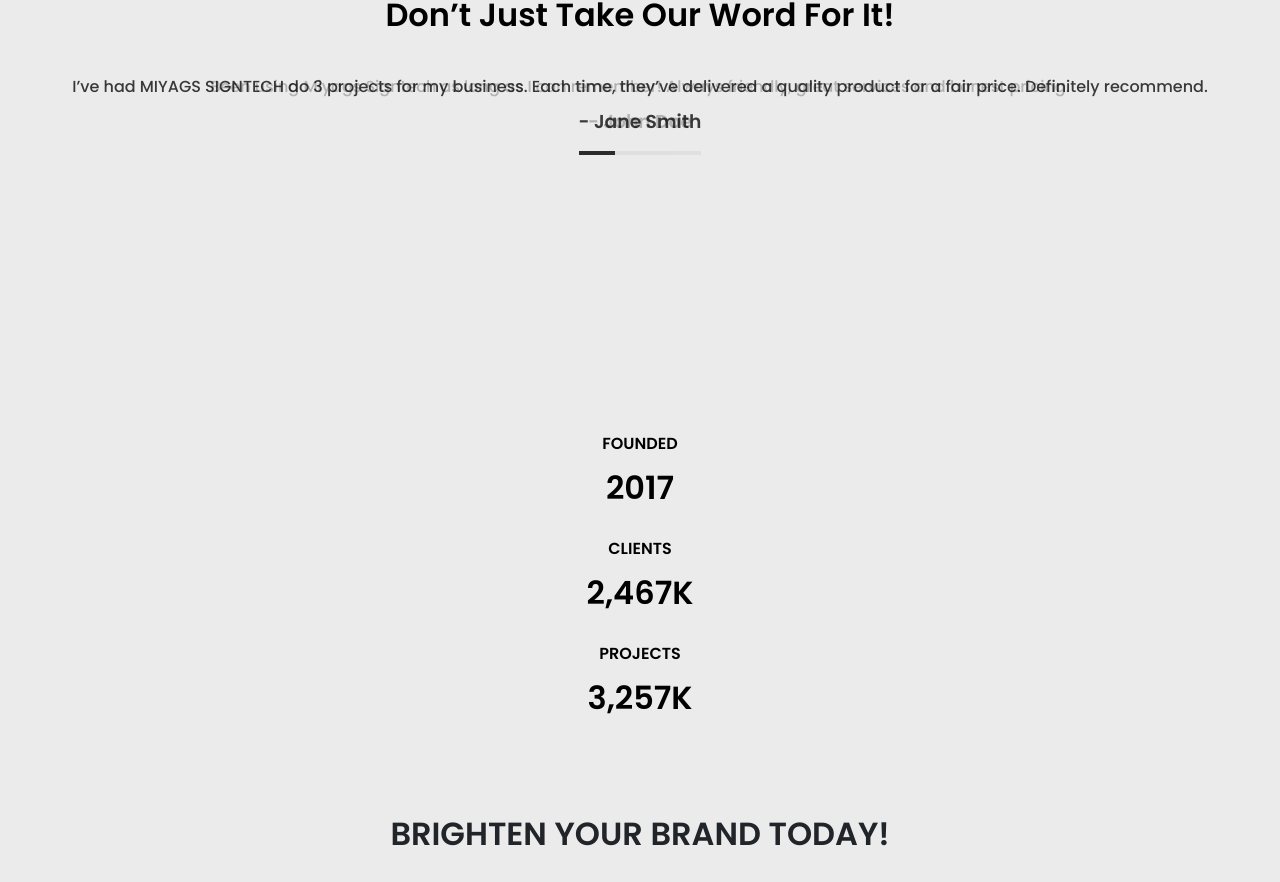
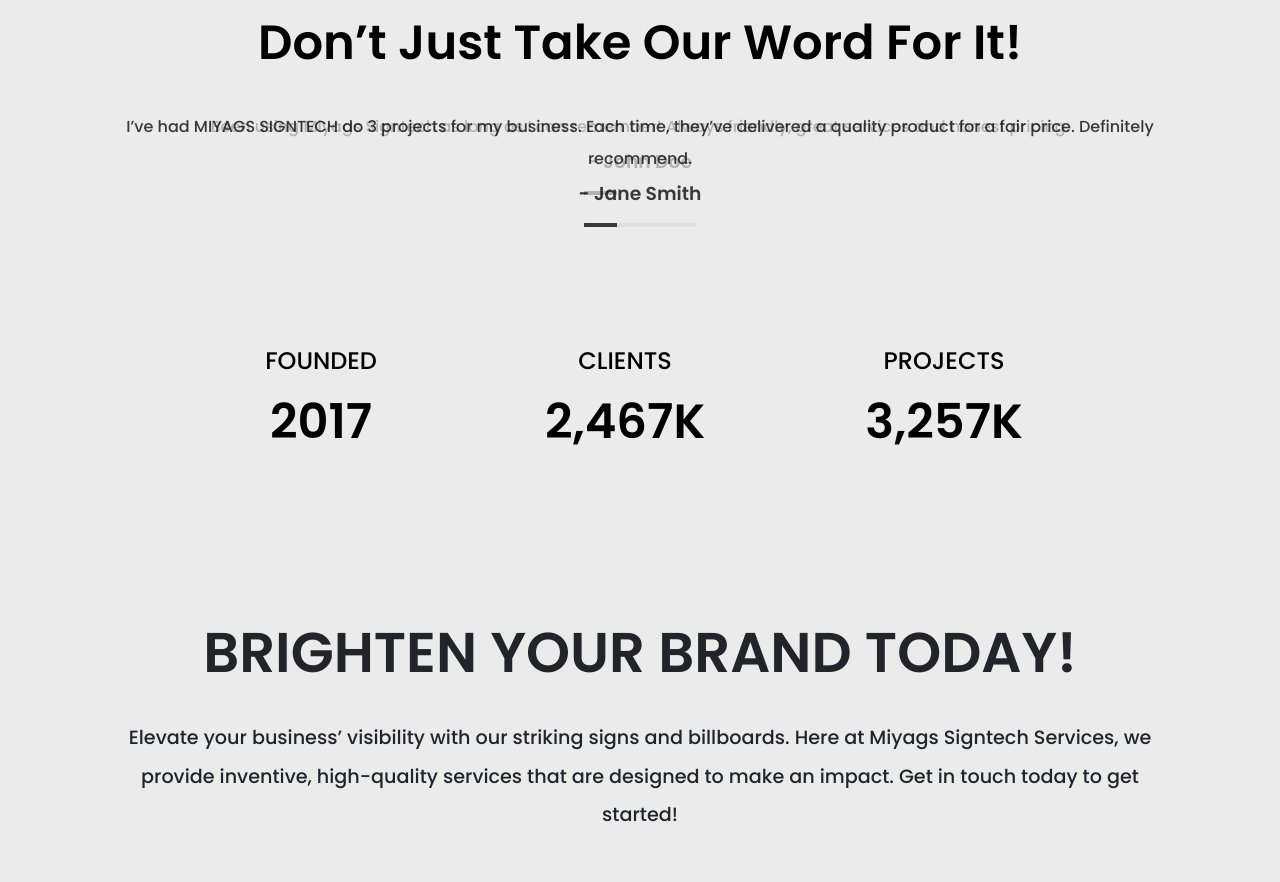
Before and after one commit to reyntors/Miyags-Signtech-Services-Website, a React (Create React App) app: page / in a window 1280 px wide. Shown: the part 3241-4123 px from the top of the page. Built offline with nearby package versions, Linux system fonts and the light colour scheme.

Commit message:
responsive

```diff
--- a/src/components/Feedbacks/feedbacks.css
+++ b/src/components/Feedbacks/feedbacks.css
@@ -2,12 +2,11 @@
     justify-content: center;
     align-items: center;
     text-align: center;
-    width: 100%;
+    width: 100vw;
     padding: 5rem;
     height: 70rem;
     background: #ebebeb;
     color: black;
-    padding-bottom: 1rem;
 }
 
 .feedback-container{
@@ -20,7 +19,7 @@
 
 
 .feedback-sub{
-    font-size: 2rem;
+    font-size: 3rem;
     font-weight: 600;
     color: black;
 }
@@ -45,20 +44,6 @@
     opacity: 0;
   }
 
-@media screen and (min-width: 1024px) {
-
-
-    #feedbacks{
-        justify-content: center;
-        align-items: center;
-        text-align: center;
-        width: 100%;
-        padding: 5rem;
-        height: 70rem;
-        background: #ebebeb;
-        color: black;
-        padding-bottom: 1rem;
-    }
 
 
 .project-container{
@@ -113,100 +98,7 @@
     background: #4a4a4b;
 }
 
-
-}
-
-  @media screen and (max-width: 768px) {
-    #feedbacks{
-        justify-content: center;
-        align-items: center;
-        text-align: center;
-        width: 100%;
-        padding: 5rem;
-        height: 70rem;
-        background: #ebebeb;
-        color: black;
-        padding-bottom: 1rem;
-    }
-
-    .project-container{
-        position: relative;
-        top: 8rem;
-        display: block;
-        justify-content: center;
-        padding: 5rem;
-        gap: 10rem;
-    }
-
-    .founded h1 , .clients h1, .projects h1{
-        font-weight: 600;
-        font-size: 1rem;
-    }
-
-    .founded p , .clients p, .projects p{
-        font-weight: 600;
-        font-size: 2rem;
-    }
-
-    .light-up{
-
-        color: #212529;
-        width: 100%;
-        border-radius: 10px;
-        margin-top: 4rem;
-    }
-
-    .light-up h1{
-        font-size: 2rem;
-        width: 100%;
-    }
-
-    .light-up p{
-
-        margin-top: 1rem;
-        line-height: 1.2;
-        font-size: 1rem;
-        text-align: left;
-    }
-
-    .light-up button{
-        margin-top: 1rem;
-        background: #000000;
-        border: none;
-        padding: 20px;
-        border-radius: 5px;
-        color: white;
-        font-weight: 400;
-        transform: scale(1);
-        transition: transform 0.3s ease;
-    }
-
-    .light-up button:hover{
-        transform: scale(1.2);
-        background: #4a4a4b;
-    }
-
-    .loading-bar-container {
-        width: 10%;
-        height: 4px;
-        background: #ddd;
-        position: relative;
-        overflow: hidden;
-        margin: 10px auto;
-
-        justify-content: center;
-        align-items: center;
-    }
-
-    .loading-bar {
-        height: 100%;
-        width: 0%;
-        background: #000000;
-        transition: width 0.5s linear;
-    }
-  }
-
-  .loading-bar-container {
+.loading-bar-container {
     width: 10%;
     height: 4px;
     background: #ddd;
@@ -224,224 +116,158 @@
     background: #000000;
     transition: width 0.5s linear;
   }
+  @media (max-width: 768px) {
 
+    #feedbacks{
+        height: 100%;
+    }
+   .feedback-sub{
+        width: 100vw;
+        font-size: 2rem;
+        line-height: 2rem;
+        position: relative;
+        right: 5.5rem;
 
-
-  @media screen and (max-width: 480px) {
-    #feedbacks{
-        justify-content: center;
-        align-items: center;
-        text-align: center;
-        width: 100%;
-        padding: 5rem;
-        height: 70rem;
-        background: #ebebeb;
-        color: black;
-        padding-bottom: 1rem;
     }
 
     .project-container{
+        display: block;
+        width: 100%;
+        top: 4rem;
         position: relative;
-        top: 8rem;
-        display: block;
-        justify-content: center;
-        padding: 5rem;
-        gap: 10rem;
+
+        justify-items: center;
     }
 
-    .founded h1 , .clients h1, .projects h1{
-        font-weight: 600;
+    .project-container h1{
         font-size: 1rem;
     }
-
-    .founded p , .clients p, .projects p{
-        font-weight: 600;
+    .project-container p{
         font-size: 2rem;
+        width: 100%;
     }
-
     .light-up{
-
-        color: #212529;
-        width: 100%;
-        border-radius: 10px;
-        margin-top: 4rem;
+        width: 100vw;
+        justify-content: center;
+        align-items: center;
+        text-align: left;
+        position: relative;
+        right: 5rem;
     }
 
     .light-up h1{
         font-size: 2rem;
+        width: 100vw;
+        position: relative;
+        right: 1rem;
+    }
+    .light-up p{
         width: 100%;
-    }
-
-    .light-up p{
-
-        margin-top: 1rem;
-        line-height: 1.2;
-        font-size: 1rem;
-        text-align: left;
-    }
-
-    .light-up button{
-        margin-top: 1rem;
-        background: #000000;
-        border: none;
-        padding: 20px;
-        border-radius: 5px;
-        color: white;
-        font-weight: 400;
-        transform: scale(1);
-        transition: transform 0.3s ease;
-    }
-
-    .light-up button:hover{
-        transform: scale(1.2);
-        background: #4a4a4b;
-    }
-
-    .loading-bar-container {
-        width: 10%;
-        height: 4px;
-        background: #ddd;
-        position: relative;
-        overflow: hidden;
-        margin: 10px auto;
-
-        justify-content: center;
-        align-items: center;
-    }
-
-    .loading-bar {
-        height: 100%;
-        width: 0%;
-        background: #000000;
-        transition: width 0.5s linear;
-    }
-  }
-
-  .loading-bar-container {
-    width: 10%;
-    height: 4px;
-    background: #ddd;
-    position: relative;
-    overflow: hidden;
-    margin: 10px auto;
-
-    justify-content: center;
-    align-items: center;
-  }
-
-  .loading-bar {
-    height: 100%;
-    width: 0%;
-    background: #000000;
-    transition: width 0.5s linear;
-  }
-
-
-
-  @media screen and (min-width: 360px) {
-    #feedbacks{
-        justify-content: center;
-        align-items: center;
-        text-align: center;
-        width: 100%;
-        padding: 2rem;
-        height: 100%;
-        background: #ebebeb;
-        color: black;
-
-    }
-    .project-container{
-        position: relative;
-        top: 8rem;
-        display: block;
-        justify-content: center;
-        padding: 5rem;
-        gap: 10rem;
-    }
-
-    .founded h1 , .clients h1, .projects h1{
-        font-weight: 600;
         font-size: 1rem;
     }
 
-    .founded p , .clients p, .projects p{
-        font-weight: 600;
-        font-size: 2rem;
     }
 
+
+  @media  (max-width: 480px) {
+    #feedbacks{
+        height: 100%;
+    }
+   .feedback-sub{
+        width: 100vw;
+        font-size: 2rem;
+        line-height: 2rem;
+        position: relative;
+        right: 5.5rem;
+
+    }
+
+    .project-container{
+        display: block;
+        width: 100%;
+        top: 4rem;
+        position: relative;
+
+        justify-items: center;
+    }
+
+    .project-container h1{
+        font-size: 1rem;
+    }
+    .project-container p{
+        font-size: 2rem;
+        width: 100%;
+    }
     .light-up{
-
-        color: #212529;
-        width: 100%;
-        border-radius: 10px;
-        margin-top: 4rem;
+        width: 100vw;
+        justify-content: center;
+        align-items: center;
+        text-align: left;
+        position: relative;
+        right: 5rem;
     }
 
     .light-up h1{
         font-size: 2rem;
+        width: 100vw;
+        position: relative;
+        right: 1rem;
+    }
+    .light-up p{
+        width: 100%;
+        font-size: 1rem;
+    }
+
+  }
+
+
+  @media  (max-width: 360px) {
+    #feedbacks{
+        height: 100%;
+    }
+   .feedback-sub{
+        width: 100vw;
+        font-size: 2rem;
+        line-height: 2rem;
+        position: relative;
+        right: 5.5rem;
+
+    }
+
+    .project-container{
+        display: block;
+        width: 100%;
+        top: 4rem;
+        position: relative;
+
+        justify-items: center;
+    }
+
+    .project-container h1{
+        font-size: 1rem;
+    }
+    .project-container p{
+        font-size: 2rem;
         width: 100%;
     }
-
-    .light-up p{
-
-        margin-top: 1rem;
-        line-height: 1.2;
-        font-size: 1rem;
+    .light-up{
+        width: 100vw;
+        justify-content: center;
+        align-items: center;
         text-align: left;
+        position: relative;
+        right: 5rem;
     }
 
-    .light-up button{
-        margin-top: 1rem;
-        background: #000000;
-        border: none;
-        padding: 20px;
-        border-radius: 5px;
-        color: white;
-        font-weight: 400;
-        transform: scale(1);
-        transition: transform 0.3s ease;
+    .light-up h1{
+        font-size: 2rem;
+        width: 100vw;
+        position: relative;
+        right: 1rem;
+    }
+    .light-up p{
+        width: 100%;
+        font-size: 1rem;
     }
 
-    .light-up button:hover{
-        transform: scale(1.2);
-        background: #4a4a4b;
-    }
-
-    .loading-bar-container {
-        width: 10%;
-        height: 4px;
-        background: #ddd;
-        position: relative;
-        overflow: hidden;
-        margin: 10px auto;
-
-        justify-content: center;
-        align-items: center;
-    }
-
-    .loading-bar {
-        height: 100%;
-        width: 0%;
-        background: #000000;
-        transition: width 0.5s linear;
-    }
   }
-
-  .loading-bar-container {
-    width: 10%;
-    height: 4px;
-    background: #ddd;
-    position: relative;
-    overflow: hidden;
-    margin: 10px auto;
-
-    justify-content: center;
-    align-items: center;
-  }
-
-  .loading-bar {
-    height: 100%;
-    width: 0%;
-    background: #000000;
-    transition: width 0.5s linear;
-  }
--- a/src/components/WeBuild/services.css
+++ b/src/components/WeBuild/services.css
@@ -505,6 +505,7 @@
   transform: scale(1);
   transition: transform 0.3s ease;
 
+
 }
 
 .sign-fabrication:hover{
@@ -759,22 +760,37 @@
 
 }
 
+@media (max-width: 360px) {
 
-
-.explore {
-  font-size: 2rem;
-  font-weight: 600;
-  color: #e9ecef;
-  margin-top: 1rem;
+  .sign-fabrication{
+    width: 200%;
+    position: relative;
+    right: 5.2rem;
+    padding: 1rem;
+  }
+  .billboard{
+    top: 5rem;
+    width: 200%;
+    position: relative;
+    right: 5.2rem;
+    padding: 1rem;
+  }
+  .tarp-printing{
+    top: 10rem;
+    width: 200%;
+    position: relative;
+    right: 5.2rem;
+    padding: 1rem;
+  }
+  .sticker-printing{
+    top: 15rem;
+    width: 200%;
+    position: relative;
+    right: 5.2rem;
+    padding: 1rem;
+  }
 }
 
-
-.services-title {
-  font-size: 3rem;
-  color: #e9ecef;
-  margin-bottom: 2rem;
-  font-weight: 400;
-}
 
 
 
```
